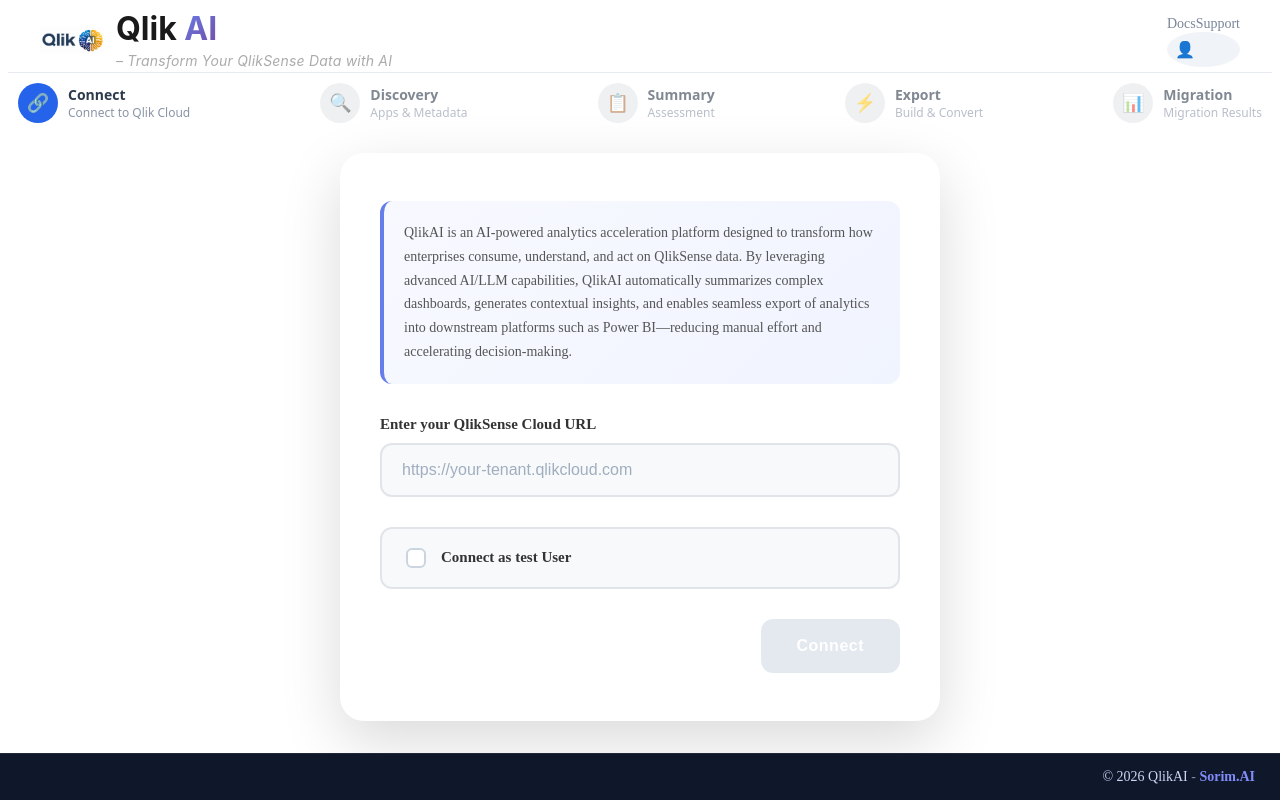
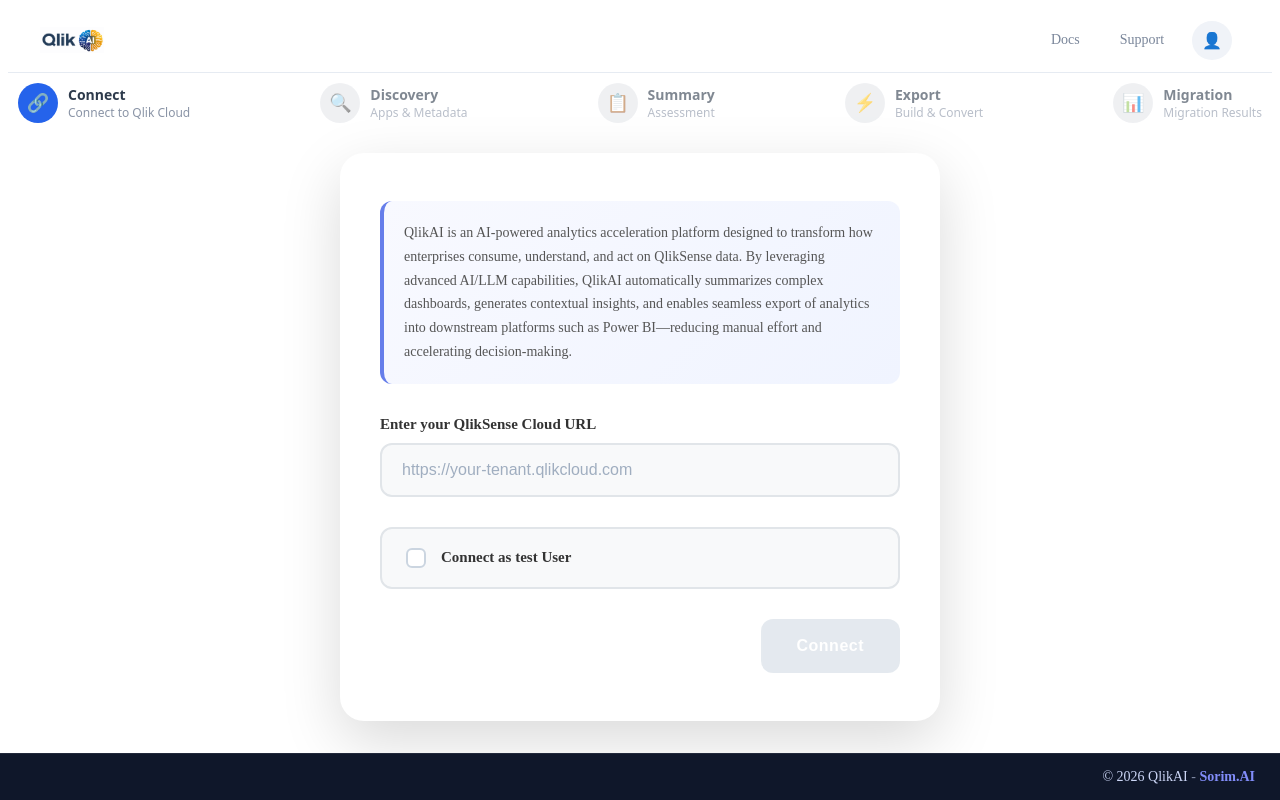
Before and after one commit to sorimdevs-tech/QlikSense, a React (Vite) app in the folder qlik_app/converter/csv/: page / in a window 1280 px wide. Built offline with nearby package versions, Linux system fonts and the light colour scheme; no server answers.

Commit message:
Clean up header - remove text logo, add spacing to header-right

```diff
--- a/qlik_app/converter/csv/src/components/Header/Header.css
+++ b/qlik_app/converter/csv/src/components/Header/Header.css
@@ -20,23 +20,35 @@
   object-fit: contain;
 }
 
-.analysis-timer {
-  color: #16a34a;
-  font-weight: 600;
-  margin-left: 12px;
+.header-right {
+  display: flex;
+  align-items: center;
+  gap: 16px;
+  padding-right: 8px;
 }
 
 .header-right a {
   color: #7a869a;
   text-decoration: none;
   font-size: 14px;
+  padding: 8px 12px;
+  transition: color 0.2s ease;
+}
+
+.header-right a:hover {
+  color: #4c6fff;
 }
 
 .profile {
   background: #f0f3f8;
-  padding: 8px;
+  padding: 10px;
   border-radius: 50%;
   cursor: pointer;
+  transition: background 0.2s ease;
+}
+
+.profile:hover {
+  background: #e6ebf2;
 }
 
 @media (max-width: 768px) {
@@ -47,32 +59,3 @@
     display: none;
   }
 }
-
-.header-left {
-  display: flex;
-  align-items: center;
-}
-
-.qlik-logo {
-  width: 160px;
-  height: auto;
-  mix-blend-mode: multiply;   /* white background iruntha blend aagum */
-  opacity: 0.75;
-  transition: opacity 0.3s ease;
-}
-.qlik-title {
-  font-family: "Inter", "Segoe UI", sans-serif;
-  font-size: 28px;
-  font-weight: 700;
-  color: #000;
-}
-
-.tagline {
-  font-style: italic;
-  font-weight: 300;
-  opacity: 0.7;
-  color: #8a94a6;
-}
-.AI{
-  color: rgb(7, 213, 213);
-}
--- a/qlik_app/converter/csv/src/components/Header/Header.tsx
+++ b/qlik_app/converter/csv/src/components/Header/Header.tsx
@@ -10,10 +10,6 @@ export default function Header() {
           alt="QlikAI Logo"
           className="logo-image"
         />
-          <h1 className="qlik-title">
-            Qlik <span className="AI">AI</span>
-            <span className="tagline">– Transform Your QlikSense Data with AI</span>
-          </h1>
       </div>
 
       <div className="header-right">
```
Lines whose indentation alone changed are shown as unchanged.
